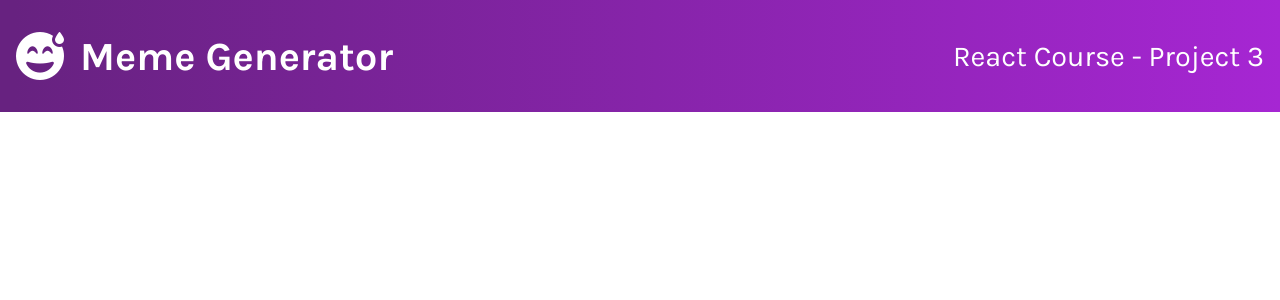
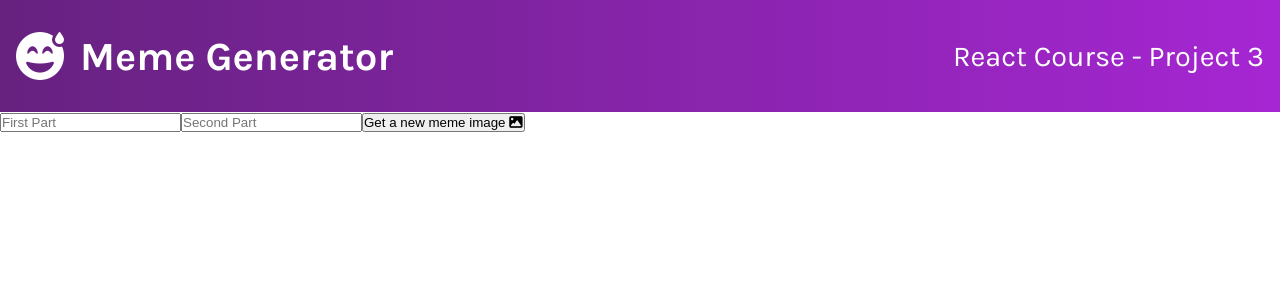
Before and after one commit to VioletViolaVi/Meme_Generator_Scrimba, a React (Create React App) app in the folder meme-generator/: page / in a window 1280 px wide. Shown: the top 300 px of the page. Built offline with nearby package versions, Linux system fonts and the light colour scheme.

Commit message:
Create, export and import Meme component w/ form.

```diff
--- a/meme-generator/src/App.css
+++ b/meme-generator/src/App.css
@@ -7,7 +7,7 @@
 
 body {
   cursor: default;
-  font-family: "Karla", Impact, "Haettenschweiler", "Arial Narrow Bold",
+  font-family: "Karla", "Impact", "Haettenschweiler", "Arial Narrow Bold",
     sans-serif;
 }
 
--- a/meme-generator/src/App.js
+++ b/meme-generator/src/App.js
@@ -1,10 +1,14 @@
 import "./App.css";
 import Header from "./components/header/Header";
+import Meme from "./components/main/Meme";
 
 function App() {
   return (
     <>
       <Header />
+      <main>
+        <Meme />
+      </main>
     </>
   );
 }
--- /dev/null
+++ b/meme-generator/src/components/main/Meme.js
@@ -0,0 +1,12 @@
+const Meme = () => {
+  return (
+    <form method="get">
+      <input type="text" placeholder="First Part" required />
+      <input type="text" placeholder="Second Part" required />
+      <button type="submit">
+        Get a new meme image <i className="fas fa-image"></i>
+      </button>
+    </form>
+  );
+};
+export default Meme;
```
